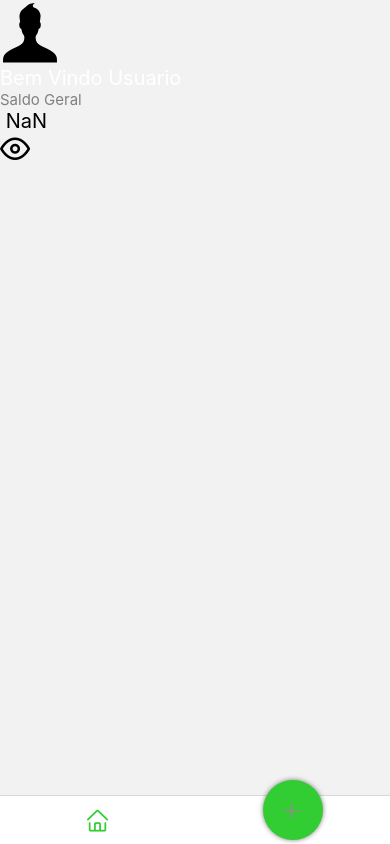
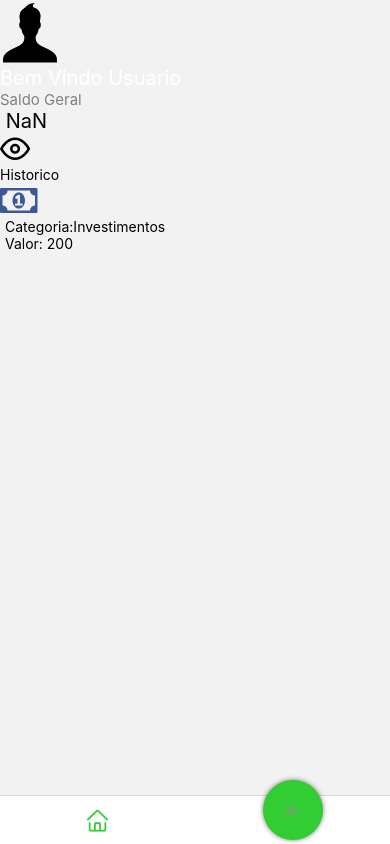
Before and after one commit to Manoel-iranilson/Finance_App, a React Native app: screen / in a window 390 px wide. Built offline with nearby package versions, Linux system fonts and the light colour scheme.

Commit message:
Historico

```diff
--- /dev/null
+++ b/src/components/Historico/index.tsx
@@ -0,0 +1,28 @@
+import React from "react";
+import { Text, View } from "react-native";
+
+import { Container, Dados, Historico, Texto, Title } from "./styles";
+import AntDesign from "react-native-vector-icons/AntDesign";
+import FontAwesome from "react-native-vector-icons/FontAwesome";
+import Entypo from "react-native-vector-icons/Entypo";
+const index: React.FC = (route) => {
+  return (
+    <Container>
+      <Historico>
+        <Title>
+          <Text>Historico</Text>
+        </Title>
+
+        <Dados>
+          <FontAwesome name="money" size={35} color="#3b5998" />
+          <View style={{ paddingLeft: 5 }}>
+            <Texto>Categoria:Investimentos</Texto>
+            <Texto>Valor: 200</Texto>
+          </View>
+        </Dados>
+      </Historico>
+    </Container>
+  );
+};
+
+export default index;
--- /dev/null
+++ b/src/components/Historico/styles.ts
@@ -0,0 +1,36 @@
+import { View,Text } from "react-native";
+import styled from "styled-components";
+
+export const Container = styled(View)`
+    flex: 1;
+    margin-top: 100px;
+    width: 270px ;
+`
+
+export const Historico = styled(View)`
+    border-width: 2px ;
+    border-color: gray;
+    height: 450px ;
+    padding:8px ;
+`
+
+export const Title = styled(View)`
+    align-items:center ;
+    margin-top: 5px ;
+`
+
+export const Dados = styled(View)`
+    margin-top: 5px;
+    width: 250px ;
+    border-width: 1px;
+    border-color:#2E8B57 ;
+    border-radius: 5px ;
+    padding: 4px;
+    flex-direction: row ;
+    background-color:#3CB371;
+
+`
+
+export const Texto = styled(Text)`
+    color: white ;
+`
--- a/src/screens/Home/Index.tsx
+++ b/src/screens/Home/Index.tsx
@@ -9,12 +9,13 @@ import {
   Photo,
   Greenbar,
   Viewbalance,
-  ViewUsuario,
   IconEyes,
 } from "./styles";
 import Entypo from "react-native-vector-icons/Entypo";
 import Feather from "react-native-vector-icons/Feather";
 import AsyncStorage from "@react-native-async-storage/async-storage";
+
+import Historico from "../../components/Historico/index";
 
 const Home: React.FC = ({ route }) => {
   const [add, setAdd] = React.useState<number>(0);
@@ -88,6 +89,7 @@ const Home: React.FC = ({ route }) => {
             </Viewbalance>
           </View>
         </Date>
+        <Historico />
       </Container>
     );
   }
```
